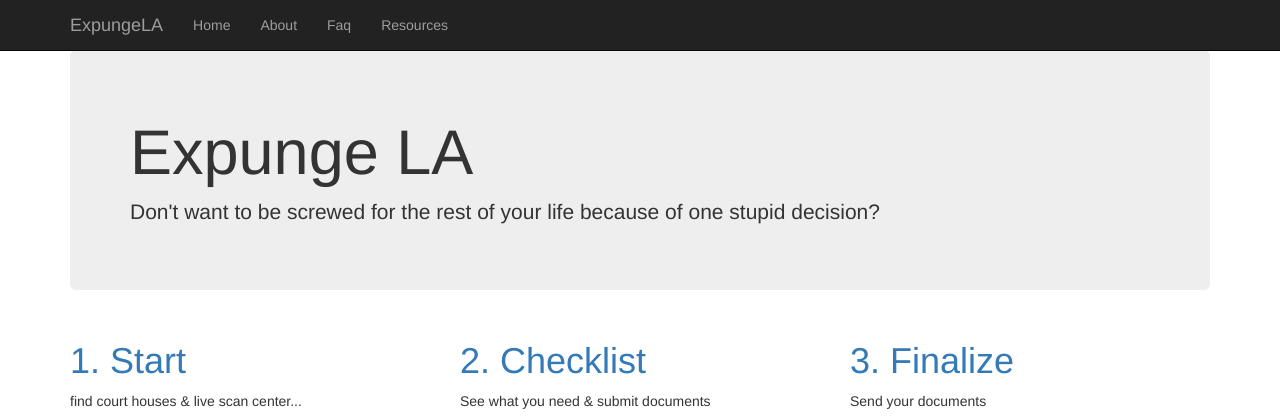
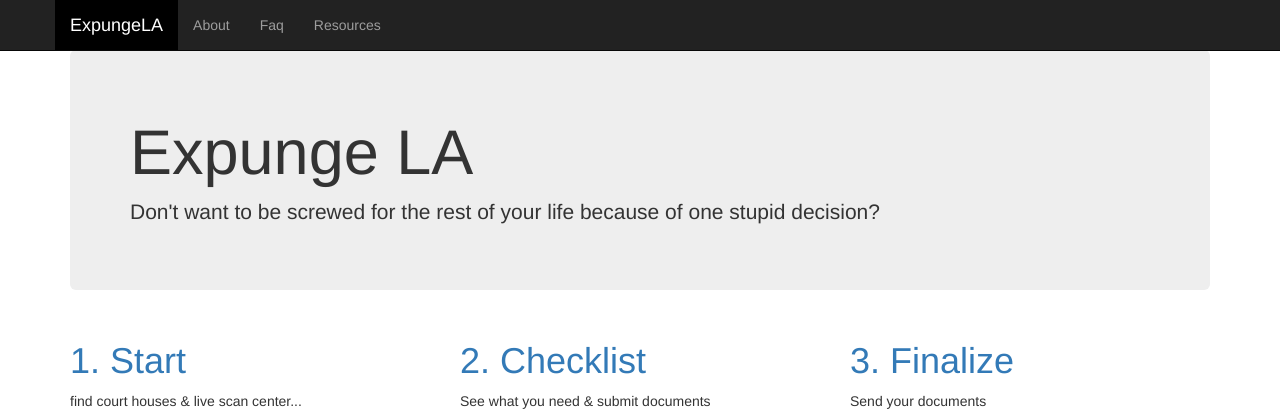
Before and after one commit to itsmemattchung/hackla2015prop47, a Django app: page / in a window 1280 px wide. Shown: the top 420 px of the page. Run offline with Django 3.2, Linux system fonts and the light colour scheme; parts of the project's set-up code (start-up, migrations or seed data) failed here and were passed over; some libraries are stand-ins or nearby versions.

Commit message:
removed home button, redundant with expunge la button

```diff
--- a/prop47/site/templates/base.html
+++ b/prop47/site/templates/base.html
@@ -30,11 +30,11 @@
             <span class="icon-bar"></span>
             <span class="icon-bar"></span>
           </button>
-          <a class="navbar-brand" href="/">ExpungeLA</a>
+          <a  id="home-li" class="active navbar-brand" href="/">ExpungeLA</a>
         </div>
         <div id="navbar" class="collapse navbar-collapse">
           <ul class="nav navbar-nav">
-            <li ><a href="/">Home</a></li>
+
             <li {% if 'about' in request.path %}class="active" {% endif %}>
               <a href="/about/">About</a>
             </li>
@@ -59,6 +59,13 @@
     <script type="text/javascript" src="{% static 'site/js/vendor/jquery-2.1.4.min.js' %}"></script>
     <script type="text/javascript" src="{% static 'site/js/vendor/bootstrap.min.js' %}"></script>
     <script type="text/javascript" src="{% static 'site/js/vendor/underscore-min.js' %}"></script>
+    <script type="text/javascript">
+    $(document).ready(function(){
+      if ($('li.active').length == 0){
+        $("#home-li").css({"color":"#fff", "background-color":"#000"});
+      }
+    })
+    </script>
     {% block js %}
     {% endblock %}
 </body>
```
